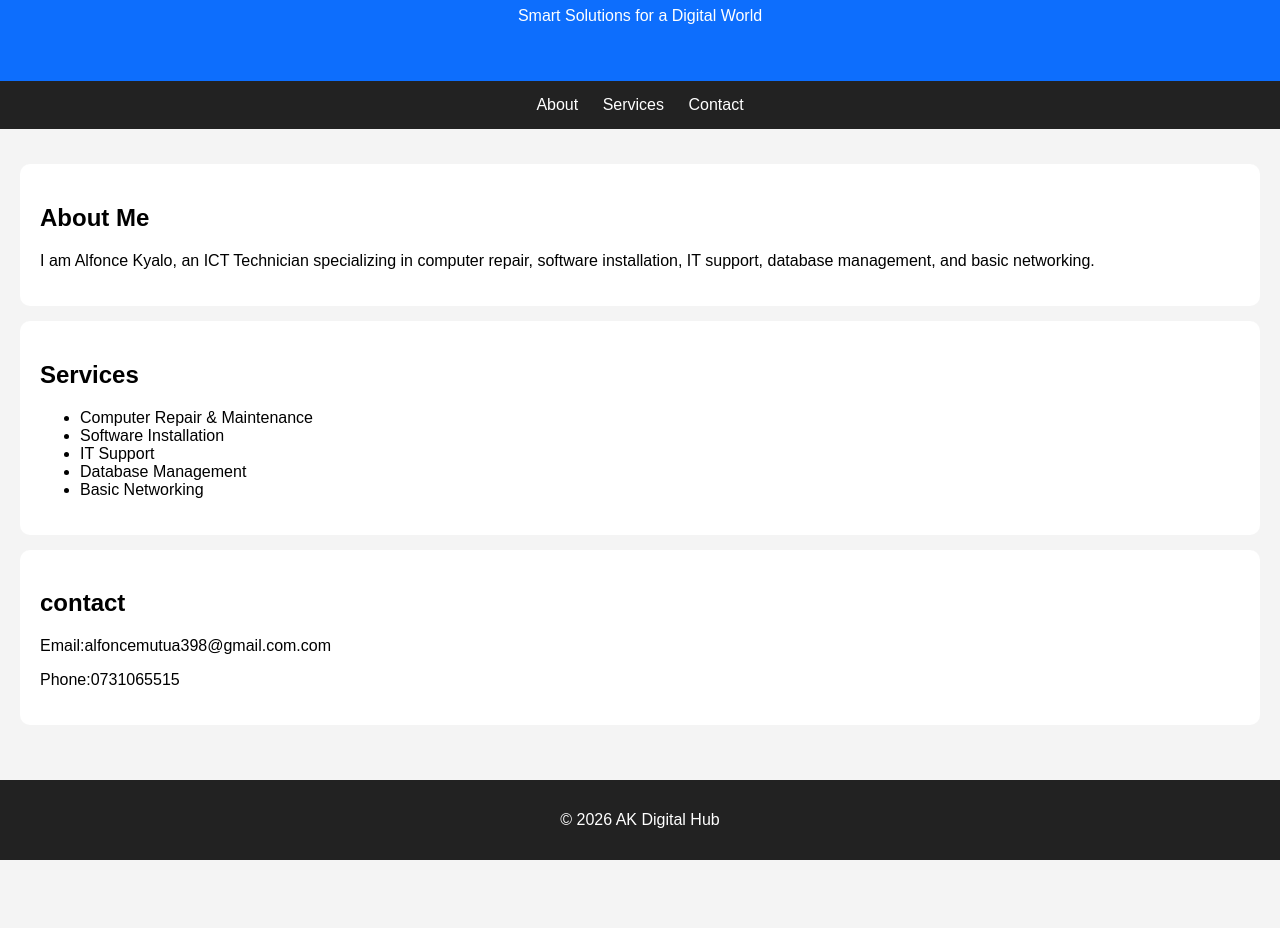
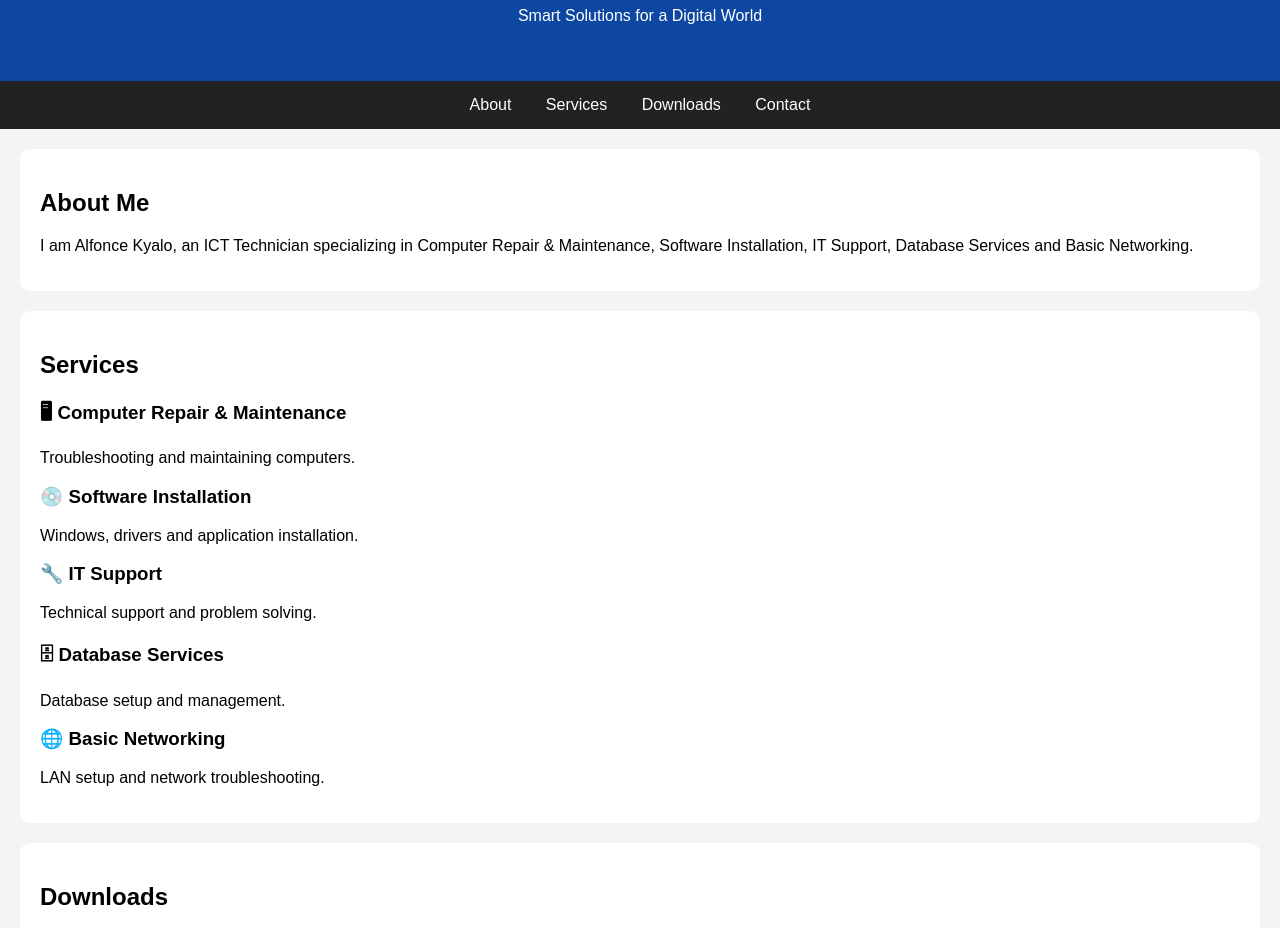
Before and after one commit to alfoncemutua398-bot/ak-digital-hub, a plain HTML site: page index.html in a window 1280 px wide. Shown: the part 113-1041 px from the top of the page. Before the commit the page ends 973 px from the top, so only its background shows below. Drawn offline with Linux system fonts and the light colour scheme.

Commit message:
Update index.html

```diff
--- a/index.html
+++ b/index.html
@@ -1,21 +1,22 @@
 <!DOCTYPE html>
 <html>
 <head>
+<meta charset="UTF-8">
+<meta name="viewport" content="width=device-width, initial-scale=1.0">
 <title>AK Digital Hub</title>
-    <meta name="viewport" content="width=device-width, initial-scale=1.0">
 
 <style>
 body{
-            font-family: Arial;
     margin:0;
+    font-family:Arial,sans-serif;
     background:#f4f4f4;
 }
 
 header{
-            background:#0d6efd;
+    background:#0d47a1;
     color:white;
     text-align:center;
-            padding:40px 20px;
+    padding:40px;
 }
 
 nav{
@@ -27,17 +28,13 @@
 nav a{
     color:white;
     text-decoration:none;
-            margin:10px;
+    margin:15px;
 }
 
-        .container{
+section{
+    background:white;
+    margin:20px;
     padding:20px;
-        }
-
-        .card{
-            background:white;
-            padding:20px;
-            margin:15px 0;
     border-radius:10px;
 }
 
@@ -46,7 +43,6 @@
     color:white;
     text-align:center;
     padding:15px;
-            margin-top:20px;
 }
 </style>
 </head>
@@ -61,37 +57,55 @@
 <nav>
     <a href="#about">About</a>
     <a href="#services">Services</a>
+    <a href="#downloads">Downloads</a>
     <a href="#contact">Contact</a>
 </nav>
 
-<div class="container">
+<section id="about">
+    <h2>About Me</h2>
+    <p>
+    I am Alfonce Kyalo, an ICT Technician specializing in
+    Computer Repair & Maintenance, Software Installation,
+    IT Support, Database Services and Basic Networking.
+    </p>
+</section>
 
-    <div class="card" id="about">
-        <h2>About Me</h2>
-        <p>I am Alfonce Kyalo, an ICT Technician specializing in computer repair, software installation, IT support, database management, and basic networking.</p>
-    </div>
+<section id="services">
+    <h2>Services</h2>
 
-    <div class="card" id="services">
-        <h2>Services</h2>
-        <ul>
-            <li>Computer Repair & Maintenance</li>
-            <li>Software Installation</li>
-            <li>IT Support</li>
-            <li>Database Management</li>
-            <li>Basic Networking</li>
-        </ul>
-    </div>
+    <h3>🖥 Computer Repair & Maintenance</h3>
+    <p>Troubleshooting and maintaining computers.</p>
 
-    <div class="card" id="contact">
-        <h2>contact</h2>
-        <p>Email:alfoncemutua398@gmail.com.com</p>
-        <p>Phone:0731065515</p>
-    </div>
+    <h3>💿 Software Installation</h3>
+    <p>Windows, drivers and application installation.</p>
 
-</div>
+    <h3>🔧 IT Support</h3>
+    <p>Technical support and problem solving.</p>
+
+    <h3>🗄 Database Services</h3>
+    <p>Database setup and management.</p>
+
+    <h3>🌐 Basic Networking</h3>
+    <p>LAN setup and network troubleshooting.</p>
+</section>
+
+<section id="downloads">
+    <h2>Downloads</h2>
+
+    <a href="brochure.pdf" download>
+        Download AK Digital Hub Brochure
+    </a>
+</section>
+
+<section id="contact">
+    <h2>Contact</h2>
+
+    <p>Email: alfoncemutua398@gmail.com</p>
+    <p>Phone: +254 731 065515</p>
+</section>
 
 <footer>
-    <p>© 2026 AK Digital Hub</p>
+    © 2026 AK Digital Hub
 </footer>
 
 </body>
```
Lines whose indentation alone changed are shown as unchanged.
